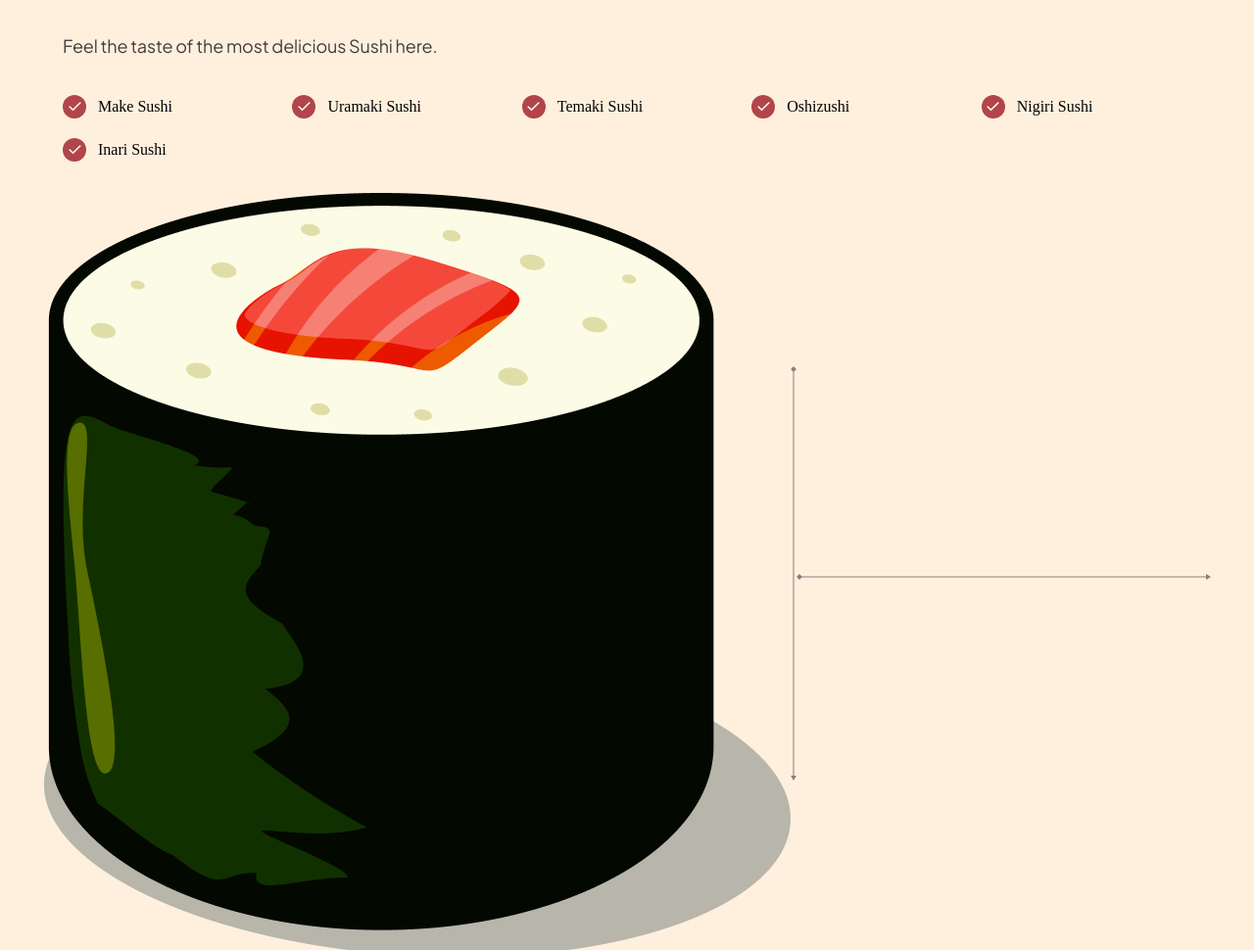
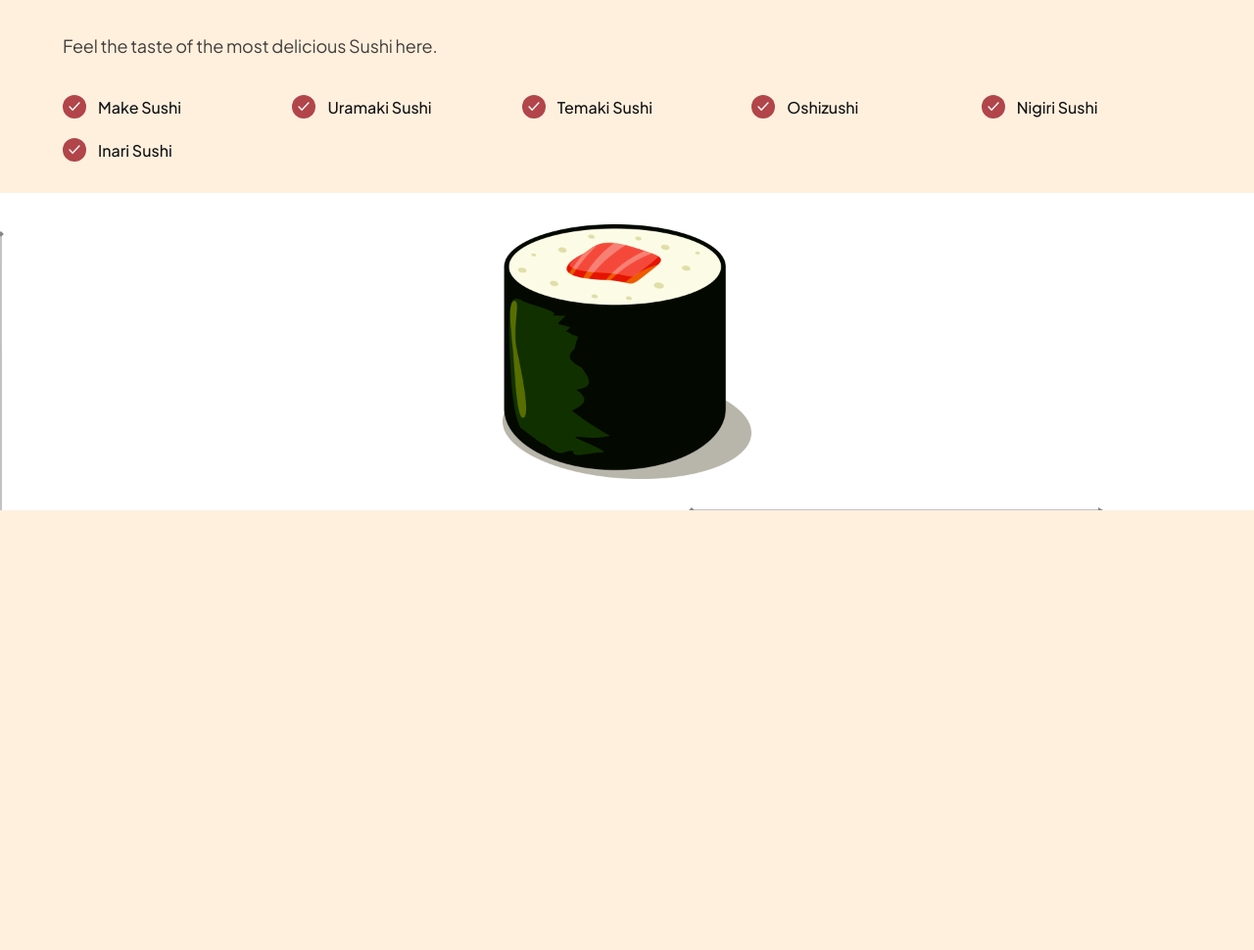
Before and after one commit to KrishKorat/HTML-CSS-Projects-Archive, a website built with Vite: page Sushi/index.html in a window 1280 px wide. Shown: the part 2443-3413 px from the top of the page at 98% size. After the commit the page ends 2964 px from the top, so only its background shows below. Built offline with nearby package versions, Linux system fonts and the light colour scheme.

Commit message:
Sushi trending section top-left & minor top-right part's css done

```diff
--- a/Sushi/css/sections/trending.css
+++ b/Sushi/css/sections/trending.css
@@ -51,3 +51,87 @@
   background-color: var(--primary-color);
   border-radius: 100%;
 }
+
+.trending__icon img {
+  height: 50%;
+  width: 50%;
+  object-fit: contain;
+}
+
+.trending__list p {
+  flex: 1;
+  font-size: 16px;
+  font-weight: 500;
+  font-family: var(--plus-jakarta-sans);
+  color: var(--secondary-color);
+}
+
+.trending__image {
+  flex: 1;
+  position: relative;
+  padding: 32px 64px;
+  background-color: var(--color-white);
+  background-repeat: no-repeat;
+  background-size: contain;
+  background-position: center;
+}
+
+.trending-sushi .trending__image {
+  background-image: url(../../assets/japanese_sushi.png);
+}
+
+.trending-drink .trending__image {
+  background-image: url(../../assets/japanese_drinks.png);
+}
+
+
+.trending__image img {
+  width: 254px;
+  height: 260px;
+  object-fit: contain;
+}
+
+
+
+
+/* Arrows */
+.trending__arrow {
+  position: absolute;
+  z-index: 1;
+}
+
+.trending__arrow img {
+  object-fit: contain;
+}
+
+.trending__arrow-left {
+  left: -2.5px;
+  top: 12%;
+}
+
+.trending__arrow-left img,
+.trending__arrow-top img {
+  width: auto;
+  height: 100%;
+}
+
+.trending__arrow-top {
+  top: -10.5px;
+  left: 12%;
+}
+
+.trending__arrow-bottom {
+  bottom: -6.5px;
+  right: 12%;
+}
+
+.trending__arrow-bottom img,
+.trending__arrow-right img {
+  width: 100%;
+  height: auto;
+}
+
+.trending__arrow-right {
+  right: -2.5px;
+  bottom: 12%;
+}
```
